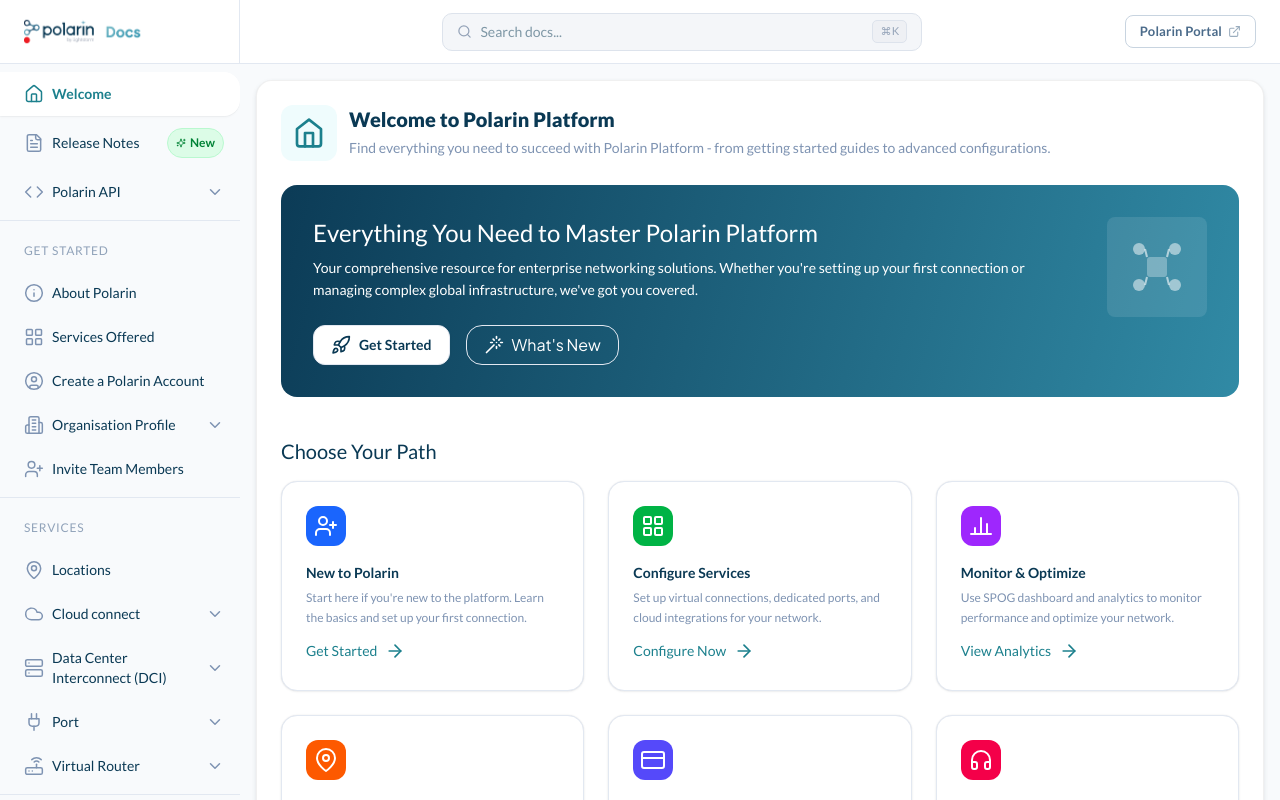
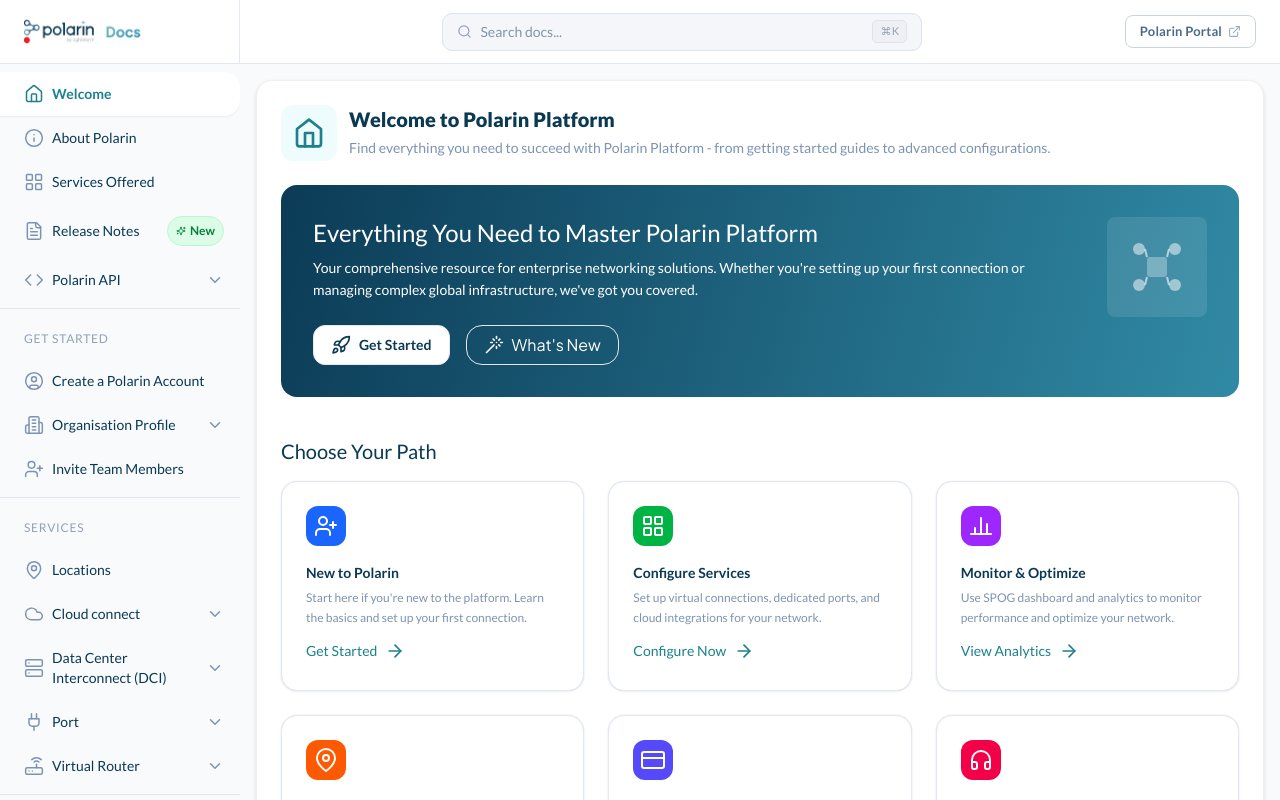
Before and after one commit to Prashant799234/polarin-knowledge-base, a React (Vite) app: page / in a window 1280 px wide. Built offline with nearby package versions, Linux system fonts and the light colour scheme.

Commit message:
refactor: move About Polarin and Services Offered under top-level overview section
They belonged with Welcome/Release Notes/Polarin API rather than Get Started.

```diff
--- a/src/app/components/knowledge-base/KnowledgeBase.tsx
+++ b/src/app/components/knowledge-base/KnowledgeBase.tsx
@@ -59,6 +59,8 @@
   {
     items: [
       { id: "welcome", label: "Welcome", icon: Home },
+      { id: "about-polarin", label: "About Polarin", icon: Info },
+      { id: "services-offered", label: "Services Offered", icon: LayoutGrid },
       { id: "release-notes", label: "Release Notes", icon: FileText, badge: "New" },
       {
         id: "api-docs", label: "Polarin API", icon: Code,
@@ -73,8 +75,6 @@
   {
     title: "GET STARTED",
     items: [
-      { id: "about-polarin", label: "About Polarin", icon: Info },
-      { id: "services-offered", label: "Services Offered", icon: LayoutGrid },
       { id: "create-account", label: "Create a Polarin Account", icon: UserCircle },
       {
         id: "org-profile", label: "Organisation Profile", icon: Building2,
--- a/src/app/components/knowledge-base/SearchBar.tsx
+++ b/src/app/components/knowledge-base/SearchBar.tsx
@@ -14,8 +14,8 @@
 const ALL_PAGES: SearchResult[] = [
   { id: "welcome",          label: "Welcome",                            group: "Home",                       description: "Polarin Docs home and quick start links" },
   { id: "release-notes",   label: "Release Notes",                      group: "Home",                       description: "Latest platform updates and changes" },
-  { id: "about-polarin",   label: "About Polarin",                      group: "Get Started",                description: "What Polarin is and how the platform works" },
-  { id: "services-offered", label: "Services Offered",                  group: "Get Started",                description: "Overview of all services available on Polarin" },
+  { id: "about-polarin",   label: "About Polarin",                      group: "Home",                       description: "What Polarin is and how the platform works" },
+  { id: "services-offered", label: "Services Offered",                  group: "Home",                       description: "Overview of all services available on Polarin" },
   { id: "create-account",  label: "Create a Polarin Account",           group: "Get Started",                description: "Sign up, verify email and set your password" },
   { id: "complete-profile", label: "Complete Organisation Profile",      group: "Get Started",                description: "Set up org details and authorised signatory" },
   { id: "org-kyc",         label: "KYC Document Requirements",          group: "Get Started",                description: "Proof of identity documents for Indian and global entities" },
```
